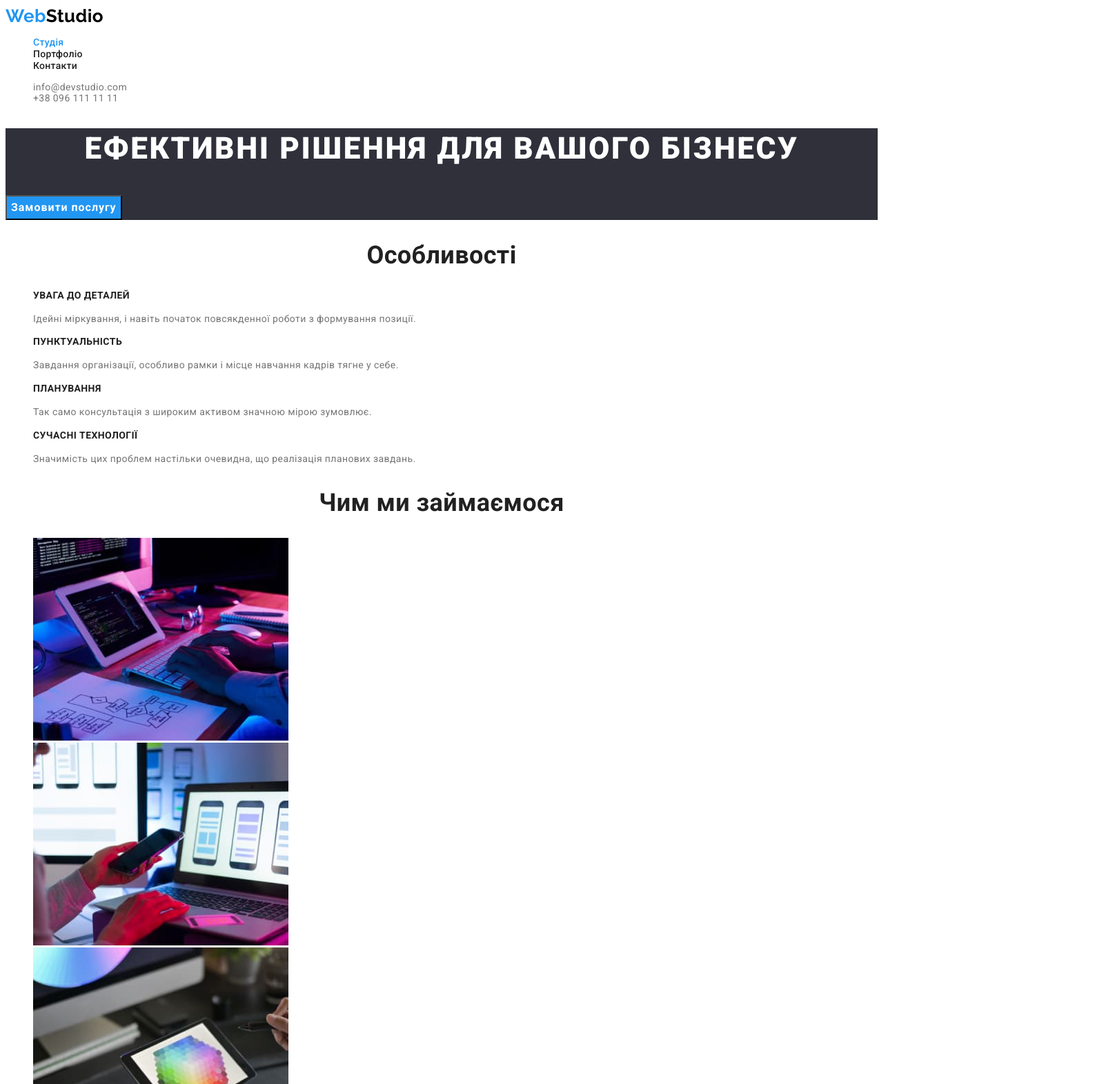
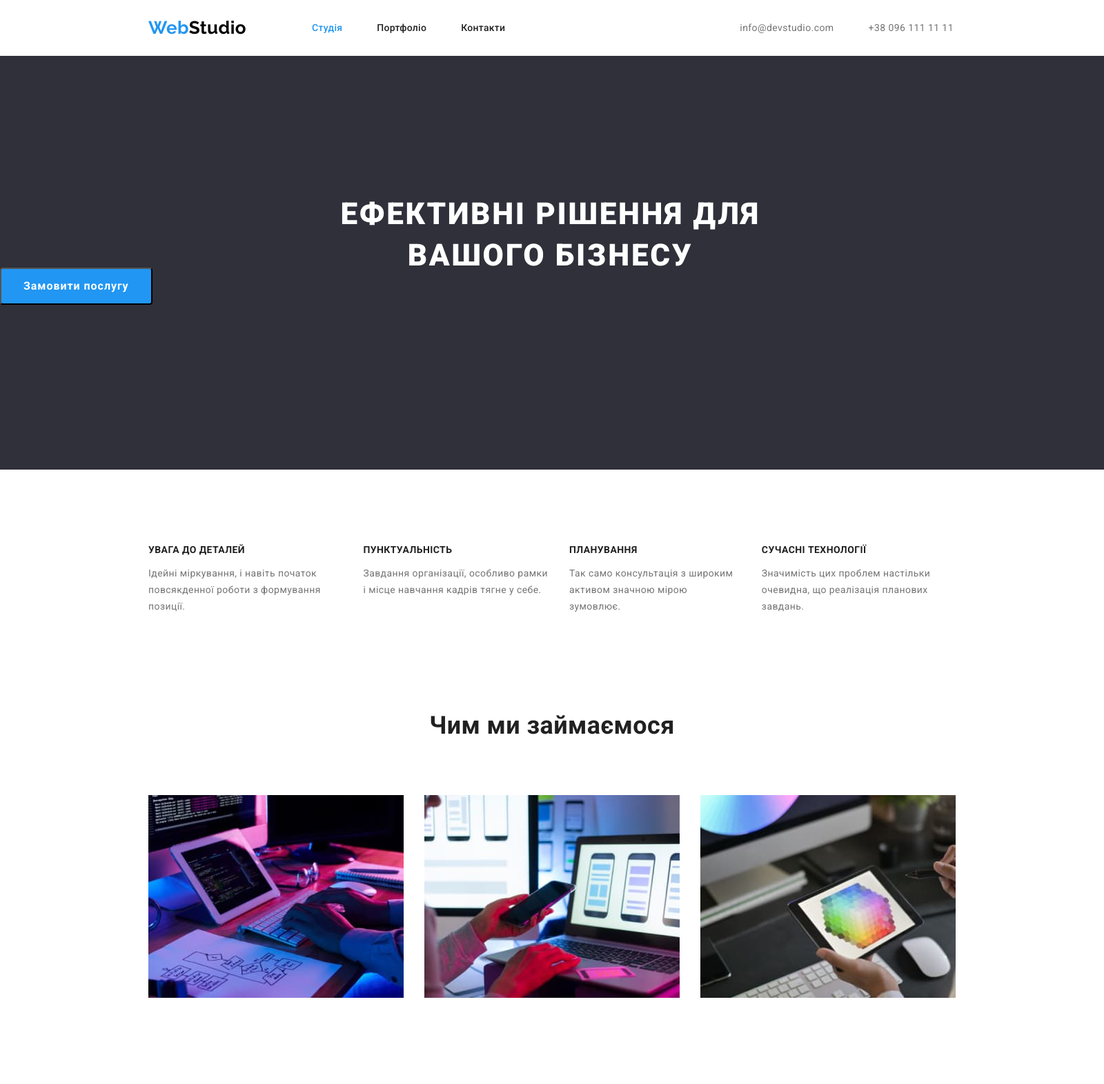
Before and after one commit to volodymyr1787/goit-markup-hw-03, a plain HTML site: page index.html in a window 1280 px wide. Shown: the top 1572 px of the page at 69% size, 1600 px wide, since content can reach past the window. Drawn offline with nearby package versions, Linux system fonts and the light colour scheme.

Commit message:
hw-3-version-start

```diff
--- a/index.html
+++ b/index.html
@@ -8,53 +8,64 @@
       href="https://fonts.googleapis.com/css2?family=Raleway:wght@700&family=Roboto:wght@400;500;700;900&display=swap"
       rel="stylesheet"
     />
+    <link
+      rel="stylesheet"
+      href="https://cdnjs.cloudflare.com/ajax/libs/modern-normalize/1.1.0/modern-normalize.min.css"
+    />
     <link rel="stylesheet" href="styles/styles.css" />
     <title>WebStudio</title>
   </head>
   <body>
     <!--Верхня лінія-->
     <header>
+      <div class="container page-header">
         <nav class="navigation">
           <a class="logo" href="./index.html">Web<span class="logo-studio">Studio</span></a>
           <ul class="site-nav list">
-          <li><a class="link current" href="./index.html">Студія</a></li>
-          <li><a class="link" href="./portfolio.html">Портфоліо</a></li>
-          <li><a class="link" href="">Контакти</a></li>
+            <li class="item"><a class="link current" href="./index.html">Студія</a></li>
+            <li class="item"><a class="link" href="./portfolio.html">Портфоліо</a></li>
+            <li class="item"><a class="link" href="">Контакти</a></li>
           </ul>
         </nav>
         <ul class="contacts list">
-        <li><a class="link" href="mailto:info@devstudio.com">info@devstudio.com</a></li>
-        <li><a class="link" href="tel:+380961111111">+38 096 111 11 11</a></li>
+          <li class="item">
+            <a class="link" href="mailto:info@devstudio.com">info@devstudio.com</a>
+          </li>
+          <li class="item"><a class="link" href="tel:+380961111111">+38 096 111 11 11</a></li>
         </ul>
+      </div>
     </header>
     <!--Тіло-->
     <main>
       <!--Замовлення послуг-->
+      <div class="container">
         <section class="hero">
           <h1 class="hero-title">Ефективні рішення для вашого бізнесу</h1>
           <button class="btn" type="button">Замовити послугу</button>
         </section>
+      </div>
       <!--особливості-->
+      <div class="container">
         <section class="section">
-        <h2 class="section-title">Особливості</h2>
+          <h2 class="section-title scrin">Особливості</h2>
           <ul class="feature-list list">
-          <li>
+            <li class="blok">
               <h3 class="title">УВАГА ДО ДЕТАЛЕЙ</h3>
               <p class="item">
                 Ідейні міркування, і навіть початок повсякденної роботи з формування позиції.
               </p>
             </li>
-          <li>
+            <li class="blok">
               <h3 class="title">ПУНКТУАЛЬНІСТЬ</h3>
               <p class="item">
                 Завдання організації, особливо рамки і місце навчання кадрів тягне у себе.
               </p>
             </li>
-          <li>
+            <li class="blok">
               <h3 class="title">ПЛАНУВАННЯ</h3>
               <p class="item">Так само консультація з широким активом значною мірою зумовлює.</p>
             </li>
-          <li>
+            <li class="blok">
               <h3 class="title">СУЧАСНІ ТЕХНОЛОГІЇ</h3>
               <p class="item">
                 Значимість цих проблем настільки очевидна, що реалізація планових завдань.
@@ -62,11 +73,13 @@
             </li>
           </ul>
         </section>
+      </div>
       <!--Чим ми займаємося-->
+      <div class="container">
         <section class="section">
           <h2 class="section-title">Чим ми займаємося</h2>
           <ul class="work-list list">
-          <li>
+            <li class="blok">
               <img
                 src="images/img1.jpg"
                 alt="Наповнення веб-сторінки контентом, структурою і змістом"
@@ -74,7 +87,7 @@
                 height="294"
               />
             </li>
-          <li>
+            <li class="blok">
               <img
                 src="images/img2.jpg"
                 alt="Розмітка структури сайту для мобільного телефону"
@@ -82,12 +95,14 @@
                 height="294"
               />
             </li>
-          <li>
+            <li class="blok">
               <img src="images/img3.jpg" alt="Вибір кольору на планшеті" width="370" height="294" />
             </li>
           </ul>
         </section>
+      </div>
       <!--Наша команда-->
+      <div class="container">
         <section class="section team">
           <h2 class="section-title">Наша команда</h2>
           <ul class="teamcard-list list">
@@ -113,11 +128,13 @@
             </li>
           </ul>
         </section>
+      </div>
     </main>
     <!--Підвал-->
     <footer class="footer">
+      <div class="container">
         <a class="logo" href="./index.html">Web<span class="logo-studio">Studio</span></a>
-      <address>
+        <address class="adr">
           <ul class="address-list list">
             <li>
               <a
@@ -132,6 +149,7 @@
             <li><a class="link" href="tel:+380961111111">+38 096 111 11 11</a></li>
           </ul>
         </address>
+      </div>
     </footer>
   </body>
 </html>
--- a/styles/styles.css
+++ b/styles/styles.css
@@ -20,9 +20,38 @@ body {
     letter-spacing: 0.03em;
 }
 
+.container {
+    width: 1600px;
+    margin-left: auto;
+    margin-right: auto;
+
+}
+
+.list {
+    padding: 0;
+    margin: 0;
+    list-style-type: none;
+}
+
+
 /* хедер */
 
+.page-header {
+    display: flex;
+    align-items: center;
+}
+
+.navigation {
+    display: flex;
+    align-items: center;
+}
+
+
 .logo {
+    margin-left: 215px;
+    padding-top: 25px;
+    padding-bottom: 25px;
+
     color: var(--accent-color);
     font-family: 'Raleway';
     font-weight: 700;
@@ -35,12 +64,15 @@ body {
     color: var(--black-text-color);
 }
 
-.list {
-    list-style-type: none;
-}
 
 
 /* навігація */
+
+.site-nav {
+    display: flex;
+    margin-left: 95px;
+}
+
 
 .site-nav .link {
     color: var(--primary-text-color);
@@ -50,6 +82,14 @@ body {
 
     text-decoration: none;
 }
+
+.site-nav .item {
+}
+
+.site-nav .item:not(:last-child) {
+    margin-right: 50px;
+}
+
 
 .site-nav .link:hover,
 .site-nav .link:focus {
@@ -61,6 +101,17 @@ body {
 }
 
 /* контакти */
+
+.contacts {
+    display: flex;
+    margin-left: 340px;
+    padding: 0px,32px;
+}
+
+.contacts .item + .item {
+    margin-left: 50px;
+}
+
 
 .contacts .link {
     color: var(--item-text-color);
@@ -79,20 +130,31 @@ body {
 
 .hero {
     background: var(--dark-fon);
+    height: 600px;
 }
 
 .hero-title {
+    display: inline-block;
+    margin: 0px 450px;
+    width: 695px;
+    height: 120px;
+    padding-top: 200px;
+
     font-weight: 900;
     font-size: 44px;
     line-height: 1.36;
-        text-align: center;
     letter-spacing: 0.06em;
     text-transform: uppercase;
+    text-align: center;
 
     color: var(--white-text-color);
 }
 
 .hero .btn {
+    border-radius: 4px;
+    padding: 10px 32px;
+    min width: 216px;
+
     font-family: inherit;
     font-weight: 700;
     font-size: 16px;
@@ -104,7 +166,6 @@ body {
 
     display: flex;
     align-items: center;
-    text-align: center;
     letter-spacing: 0.06em;
 
     cursor: pointer;
@@ -128,11 +189,35 @@ body {
 
 /* Особливості */
 
+.section-title.scrin {
+    position: absolute;
+        width: 1px;
+        height: 1px;
+        margin: -1px;
+        border: 0;
+        padding: 0;
+        white-space: nowrap;
+        clip-path: inset(100%);
+        clip: rect(0 0 0 0);
+        overflow: hidden;
+}
+
+.feature-list {
+    display: flex;
+    padding: 95px 215px;
+}
+
 .feature-list .title {
+
+
     font-weight: 700;
     font-size: 14px;
     line-height: 1.14;
     text-transform: uppercase;
+}
+
+.feature-list .blok:not(:last-child) {
+    margin-right: 30px;
 }
 
 .feature-list .item {
@@ -142,6 +227,16 @@ body {
 /* Чим ми займаємося */
 
 
+
+.work-list {
+    display: flex;
+    padding: 50px 215px 95px 215px;
+}
+
+.work-list .blok:not(:last-child) {
+    margin-right: 30px;
+}
+
 /* Наша команда */
 
 .team {
@@ -150,6 +245,15 @@ body {
 
 .card {
     background-color: var(--primary-white-fon);
+}
+
+.teamcard-list {
+    display: flex;
+    padding: 50px 215px 95px 215px;
+}
+
+.teamcard-list .card:not(:last-child) {
+    margin-right: 30px;
 }
 
 .teamcard-list .title {
@@ -176,6 +280,10 @@ body {
 
 .footer .logo-studio {
     color: var(--white-text-color);
+}
+
+.adr {
+    margin-left: 215px;
 }
 
 .address-list {
@@ -209,6 +317,28 @@ body {
 
 /* портфоліо */
 
+.hero-next {
+    position: absolute;
+        width: 1px;
+        height: 1px;
+        margin: -1px;
+        border: 0;
+        padding: 0;
+        white-space: nowrap;
+        clip-path: inset(100%);
+        clip: rect(0 0 0 0);
+        overflow: hidden;
+}
+
+.filter-list {
+    display: flex;
+    justify-content: center;
+}
+
+.filter-list .blok:not(:last-child) {
+    margin-right: 10px;
+}
+
 .filter-list .btn {
     font-family: inherit;
     font-weight: 500;
@@ -233,6 +363,9 @@ body {
 
 
 .project-list {
+    display: flex;
+    flex-wrap: wrap;
+    padding: 50px 210px 95px 210px;
     background: var(--primary-white-color);
     border: 1px solid var(--light-fon);
 }
@@ -250,4 +383,14 @@ body {
 }
 
 .project {
+    width: 370px;
+    margin-right: 30px;
 }
+
+.project:nth-child(3n) {
+    margin-right: 0px;
+}
+
+.project:nth-last-child(-n + 3) {
+    margin-bottom: 0px;
+}
```
Also changed, not shown: portfolio.html (+32 -13 lines). Lines whose indentation alone changed are shown as unchanged.
